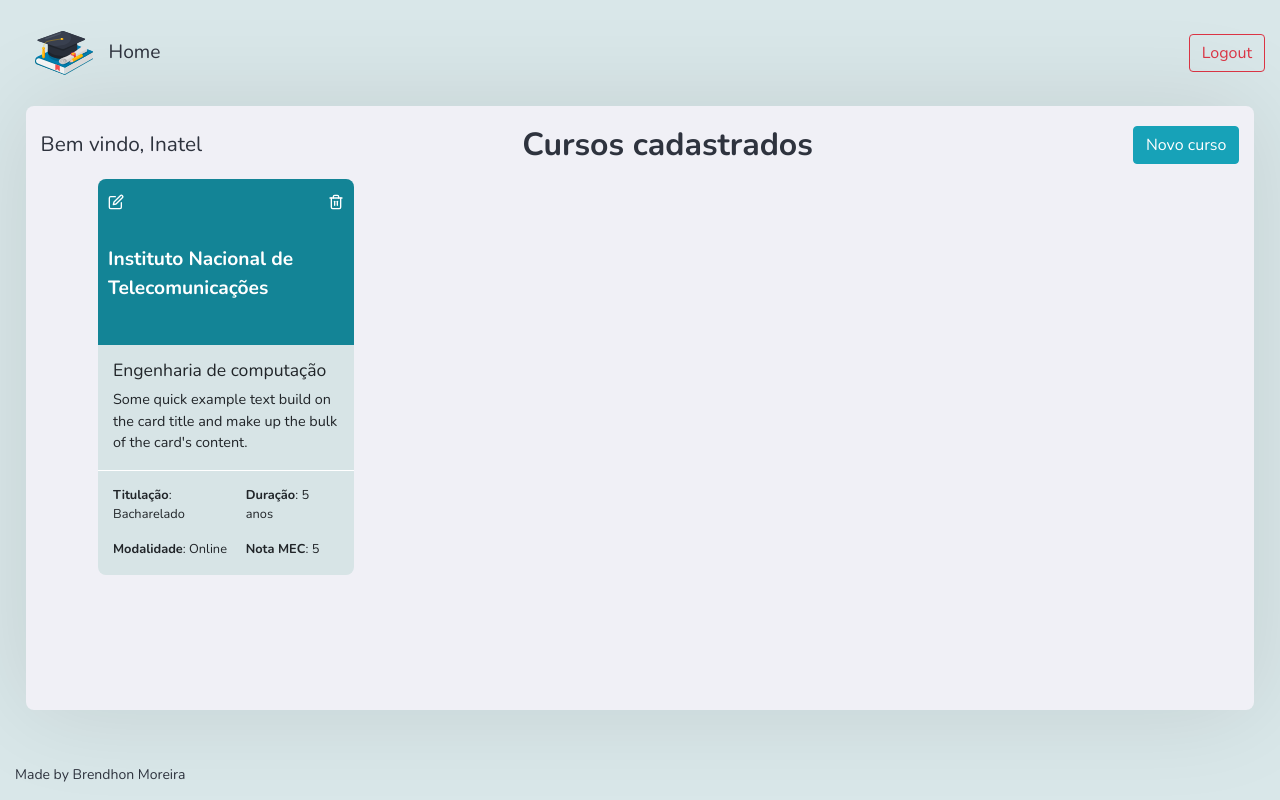
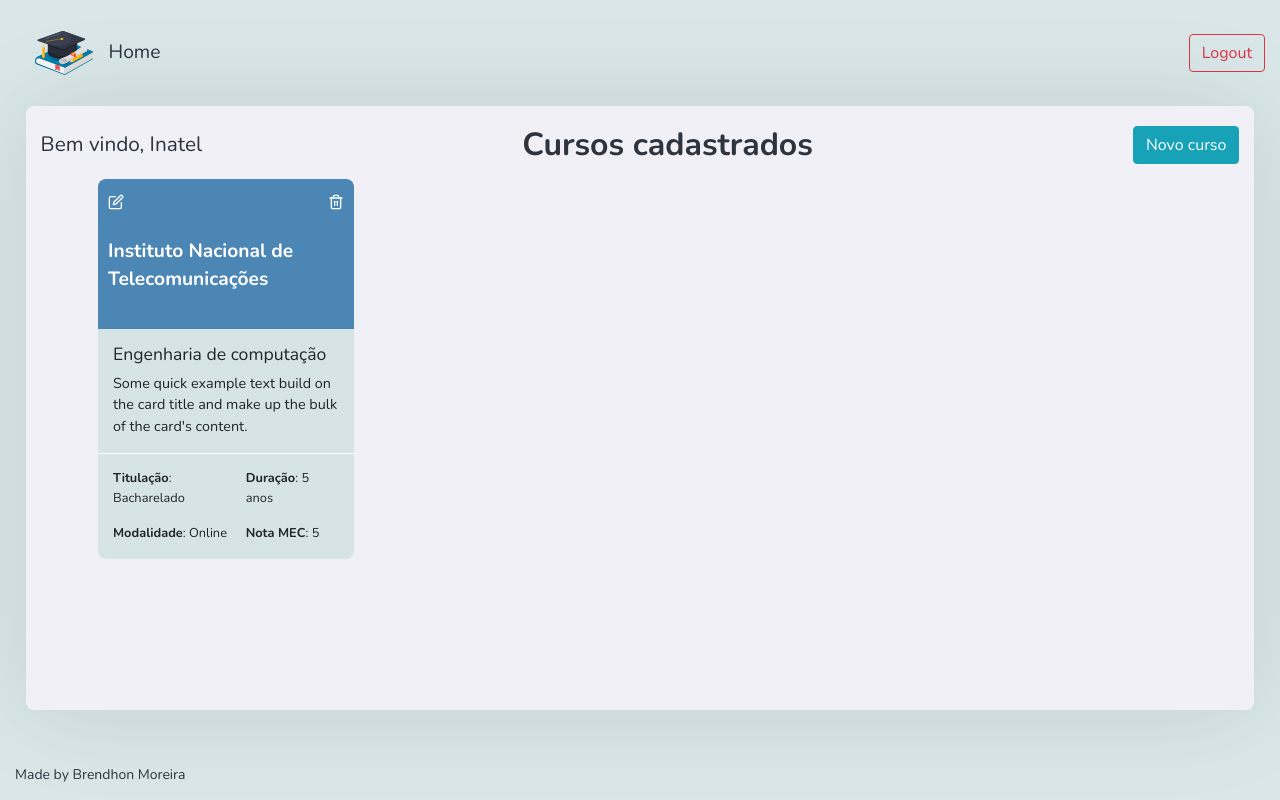
Before and after one commit to Brendhon/SearchFacul_Web, a React (Create React App) app: page /profile in a window 1280 px wide. Built offline with nearby package versions, Linux system fonts and the light colour scheme.

Commit message:
change: CSS file

```diff
--- a/src/components/Card/Card.css
+++ b/src/components/Card/Card.css
@@ -8,11 +8,11 @@
 .card-container .card-top {
     display: flex;
     flex-direction: column;
-    height: 13vw;
+    height: 150px;
     padding: 10px;
     overflow: hidden;
     word-wrap: break-word;
-    background-color: #138496;
+    background-color: #4b86b4;
     border-top-left-radius: 8px;
     border-top-right-radius: 8px;
 }
@@ -64,6 +64,8 @@
     justify-content: space-between;
     border-top: 1px solid;
     border-color: #ffffff;
+    border-bottom-left-radius: 8px;
+    border-bottom-right-radius: 8px;
     padding: 15px 15px 0px 15px;
 }
 
--- a/src/components/Card/Card.jsx
+++ b/src/components/Card/Card.jsx
@@ -9,7 +9,7 @@ const Card = props =>
 
         <div className="card-top">
 
-            {!props.authenticated ? <div /> :
+            {!props.authenticated ? <div style={{margin: 10}}/> :
 
                 <div className="card-top-authenticated">
                     <button className="card-top-button"><FiEdit /></button>
```
